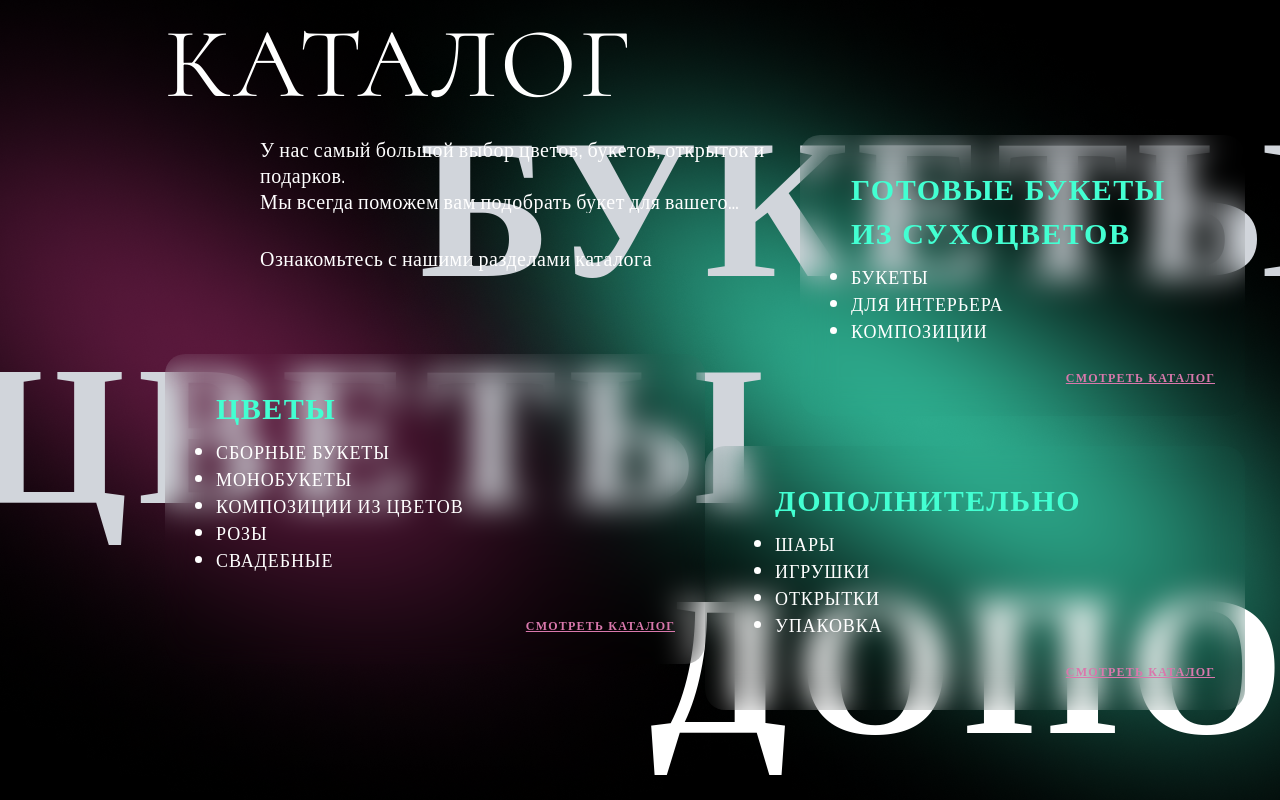
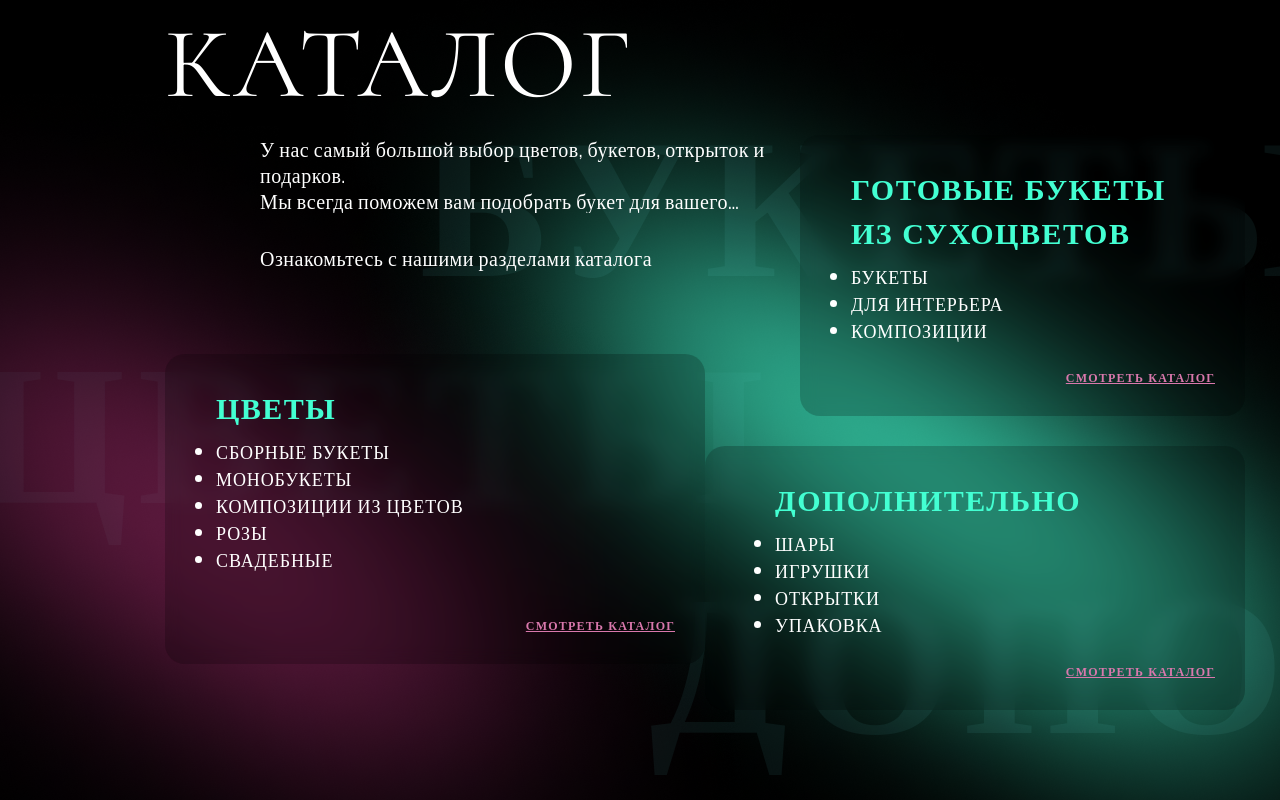
Before and after one commit to nickshamrock/vue-store-flowers, a Vue app: page / in a window 1280 px wide. Shown: the part 1340-2140 px from the top of the page. Built offline with nearby package versions, Linux system fonts and the light colour scheme.

Commit message:
100% finished second section

```diff
--- a/src/components/router-components/MainPage.vue
+++ b/src/components/router-components/MainPage.vue
@@ -38,7 +38,7 @@ import HeaderMenuTransparent from '../HeaderMenuTransparent.vue';
   </section>
 
   <section
-    class="relative flex h-[1029px] w-full justify-between overflow-x-hidden bg-black pl-[165px] pr-[165px]"
+    class="relative flex h-[1029px] w-full justify-between overflow-x-hidden overflow-y-hidden bg-black pl-[165px] pr-[165px]"
     id="second-section"
   >
     <div class="relative z-50 mt-[100px] flex flex-col">
@@ -62,7 +62,7 @@ import HeaderMenuTransparent from '../HeaderMenuTransparent.vue';
       </div>
 
       <div
-        class="flex h-[310px] w-[540px] flex-col rounded-[20px] pb-[30px] pl-[31px] pr-[30px] pt-[30px] backdrop-blur-lg"
+        class="flex h-[310px] w-[540px] flex-col rounded-[20px] bg-[#00000033] pb-[30px] pl-[31px] pr-[30px] pt-[30px] backdrop-blur"
       >
         <ul
           class="mb-auto ml-5 list-disc font-[Oswald] text-lg uppercase leading-[27px] tracking-wider text-white"
@@ -89,7 +89,7 @@ import HeaderMenuTransparent from '../HeaderMenuTransparent.vue';
 
     <div class="z-50 mt-[231px] flex flex-col items-end gap-[30px]">
       <div
-        class="flex h-[281px] w-[445px] flex-col rounded-[20px] pb-[30px] pl-[31px] pr-[30px] pt-[30px] backdrop-blur-lg"
+        class="flex h-[281px] w-[445px] flex-col rounded-[20px] bg-[#00000033] pb-[30px] pl-[31px] pr-[30px] pt-[30px] backdrop-blur"
       >
         <ul
           class="mb-auto ml-5 list-disc font-[Oswald] text-lg uppercase leading-[27px] tracking-wider text-white"
@@ -112,7 +112,7 @@ import HeaderMenuTransparent from '../HeaderMenuTransparent.vue';
       </div>
 
       <div
-        class="flex h-[264px] w-[540px] flex-col rounded-[20px] pb-[30px] pl-[50px] pr-[30px] pt-[30px] backdrop-blur-lg"
+        class="flex h-[264px] w-[540px] flex-col rounded-[20px] bg-[#00000033] pb-[30px] pl-[50px] pr-[30px] pt-[30px] backdrop-blur"
       >
         <ul
           class="mb-auto ml-5 list-disc font-[Oswald] text-lg uppercase leading-[27px] tracking-wider text-white"
@@ -138,23 +138,23 @@ import HeaderMenuTransparent from '../HeaderMenuTransparent.vue';
 
     <img
       src="/images/ellipses-for-second-section/green-ellipse-second-section.png"
-      class="absolute bottom-1 right-[-1px] z-10"
+      class="absolute bottom-[-50px] right-[-1px] z-10 block overflow-x-hidden overflow-y-hidden opacity-100"
     />
 
     <img
       src="/images/ellipses-for-second-section/pink-ellipse-second-section.png"
-      class="absolute left-[-1px] z-10"
+      class="absolute bottom-[-70px] left-[-1px] z-10 opacity-100"
     />
     <span
-      class="transparent absolute right-[-59px] top-[134px] z-20 font-['Oswald'] text-[200px] font-bold uppercase leading-[296px] tracking-[0.033em] text-gray-300"
+      class="absolute right-[-59px] top-[134px] z-20 font-['Oswald'] text-[200px] font-bold uppercase leading-[296px] tracking-[0.033em] text-[#0A1717]/70 mix-blend-screen"
       >букеты</span
     >
     <span
-      class="transparent absolute left-[-28px] top-[361px] z-20 font-['Oswald'] text-[200px] font-bold uppercase leading-[296px] tracking-wider text-gray-300"
+      class="absolute left-[-28px] top-[361px] z-20 font-['Oswald'] text-[200px] font-bold uppercase leading-[296px] tracking-wider text-[#0A1717]/40 mix-blend-screen"
       >Цветы</span
     >
     <span
-      class="transparent absolute bottom-[190px] left-[650px] z-20 font-['Oswald'] text-[200px] font-bold uppercase leading-[200px] tracking-wider text-white"
+      class="absolute bottom-[190px] left-[650px] z-20 font-['Oswald'] text-[200px] font-bold uppercase leading-[200px] tracking-wider text-[#0A1717]/70 mix-blend-screen"
       >дополнительно</span
     >
   </section>
```
